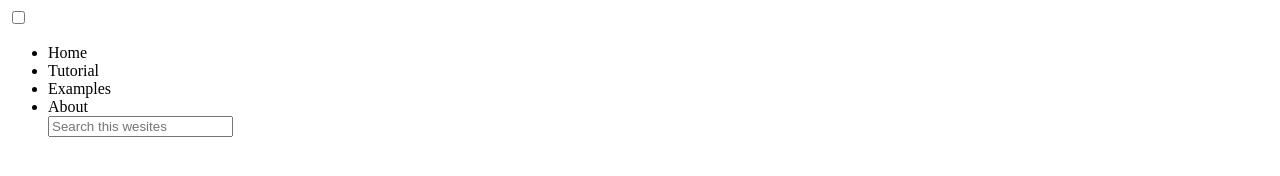
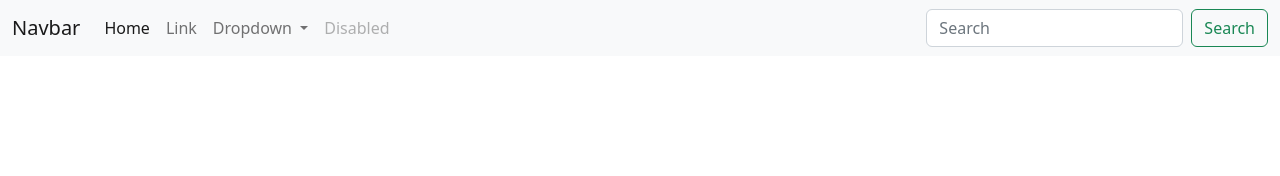
Before and after one commit to lakshaykhichi12/course1.github.io, a plain HTML site: page index.html in a window 1280 px wide. Drawn offline with nearby package versions, Linux system fonts and the light colour scheme.

Commit message:
first commit

```diff
--- a/index.html
+++ b/index.html
@@ -1,39 +1,48 @@
-<!DOCTYPE html>
+<!doctype html>
 <html lang="en">
-<head>
-    <meta charset="UTF-8">
-    <meta http-equiv="X-UA-Compatible" content="IE=edge">
-    <meta name="viewport" content="width=device-width, initial-scale=1.0">
-    <title>Welcome to learn engineer </title>
-    <link rel="preconnect" href="https://fonts.googleapis.com">
-<link rel="preconnect" href="https://fonts.gstatic.com" crossorigin>
-<link href="https://fonts.googleapis.com/css2?family=Roboto:ital,wght@0,100;0,300;1,100&display=swap" rel="stylesheet">
-
-    <style>
-
-
-
-    </style>
-</head>
-<body>
-    <header>
-
-        <nav class="navbar">
-            <input type="checkbox" id="check">
-            <label for="check" class="checkbtn" >
-                <i class="fa-solid fa-bars"></i>
-            </label>
-            <ul>
-                <li><a>Home</a></li>
-                <li><a>Tutorial</a></li>
-                <li><a>Examples<a></li>
-                <li><a>About<a></li>
-
-                <div class="search">
-                    <input type="text" name="search" placeholder="Search this wesites">
-                </div>
+  <head>
+    <meta charset="utf-8">
+    <meta name="viewport" content="width=device-width, initial-scale=1">
+    <title>Bootstrap demo</title>
+    <link href="https://cdn.jsdelivr.net/npm/bootstrap@5.2.0-beta1/dist/css/bootstrap.min.css" rel="stylesheet" integrity="sha384-0evHe/X+R7YkIZDRvuzKMRqM+OrBnVFBL6DOitfPri4tjfHxaWutUpFmBp4vmVor" crossorigin="anonymous">
+  </head>
+  <body>
+    <nav class="navbar navbar-expand-lg bg-light">
+        <div class="container-fluid">
+          <a class="navbar-brand" href="#">Navbar</a>
+          <button class="navbar-toggler" type="button" data-bs-toggle="collapse" data-bs-target="#navbarSupportedContent" aria-controls="navbarSupportedContent" aria-expanded="false" aria-label="Toggle navigation">
+            <span class="navbar-toggler-icon"></span>
+          </button>
+          <div class="collapse navbar-collapse" id="navbarSupportedContent">
+            <ul class="navbar-nav me-auto mb-2 mb-lg-0">
+              <li class="nav-item">
+                <a class="nav-link active" aria-current="page" href="#">Home</a>
+              </li>
+              <li class="nav-item">
+                <a class="nav-link" href="#">Link</a>
+              </li>
+              <li class="nav-item dropdown">
+                <a class="nav-link dropdown-toggle" href="#" id="navbarDropdown" role="button" data-bs-toggle="dropdown" aria-expanded="false">
+                  Dropdown
+                </a>
+                <ul class="dropdown-menu" aria-labelledby="navbarDropdown">
+                  <li><a class="dropdown-item" href="#">Action</a></li>
+                  <li><a class="dropdown-item" href="#">Another action</a></li>
+                  <li><hr class="dropdown-divider"></li>
+                  <li><a class="dropdown-item" href="#">Something else here</a></li>
+                </ul>
+              </li>
+              <li class="nav-item">
+                <a class="nav-link disabled">Disabled</a>
+              </li>
             </ul>
-        </nav>
-    </header>
-</body>
+            <form class="d-flex" role="search">
+              <input class="form-control me-2" type="search" placeholder="Search" aria-label="Search">
+              <button class="btn btn-outline-success" type="submit">Search</button>
+            </form>
+          </div>
+        </div>
+      </nav>
+    <script src="https://cdn.jsdelivr.net/npm/bootstrap@5.2.0-beta1/dist/js/bootstrap.bundle.min.js" integrity="sha384-pprn3073KE6tl6bjs2QrFaJGz5/SUsLqktiwsUTF55Jfv3qYSDhgCecCxMW52nD2" crossorigin="anonymous"></script>
+  </body>
 </html>
```
